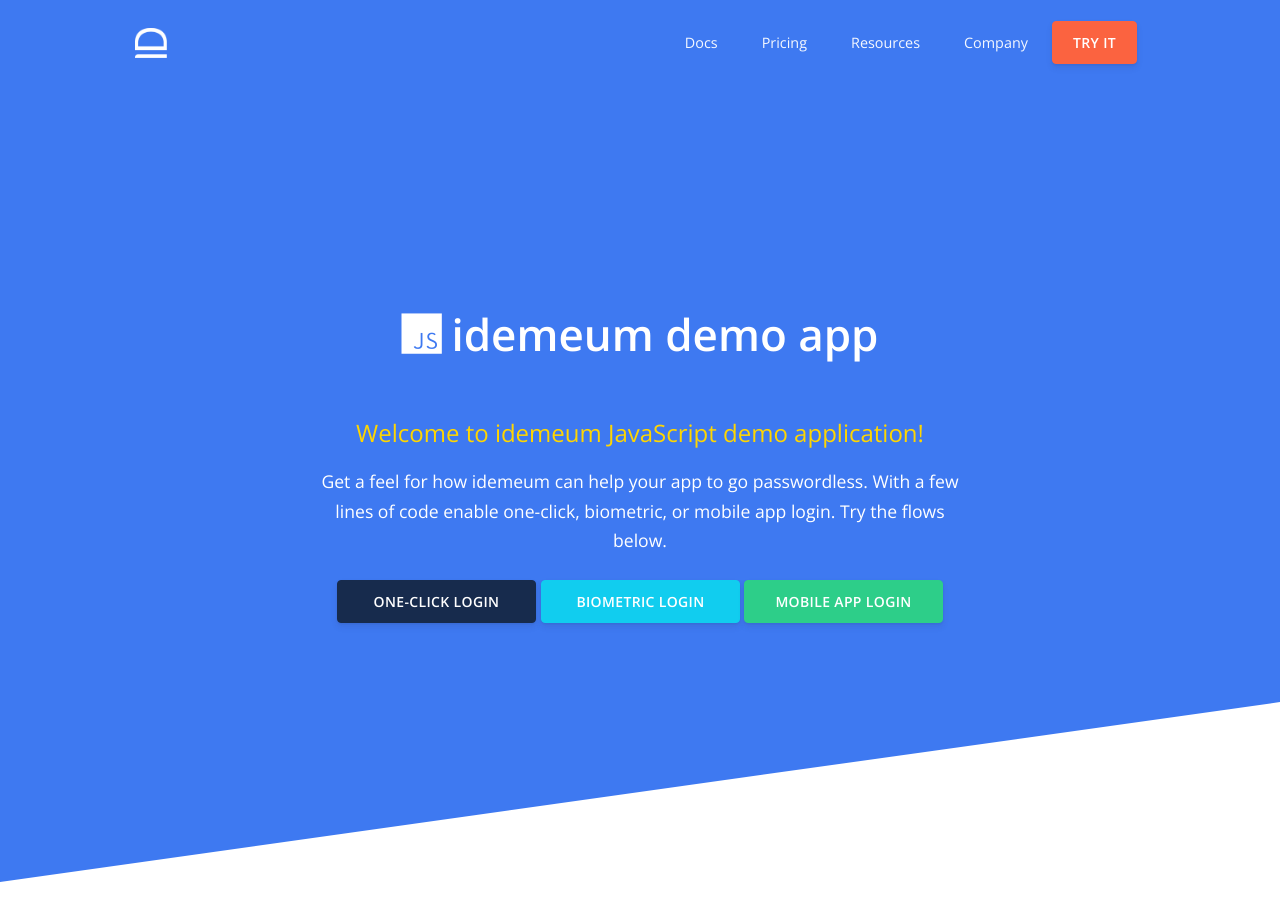
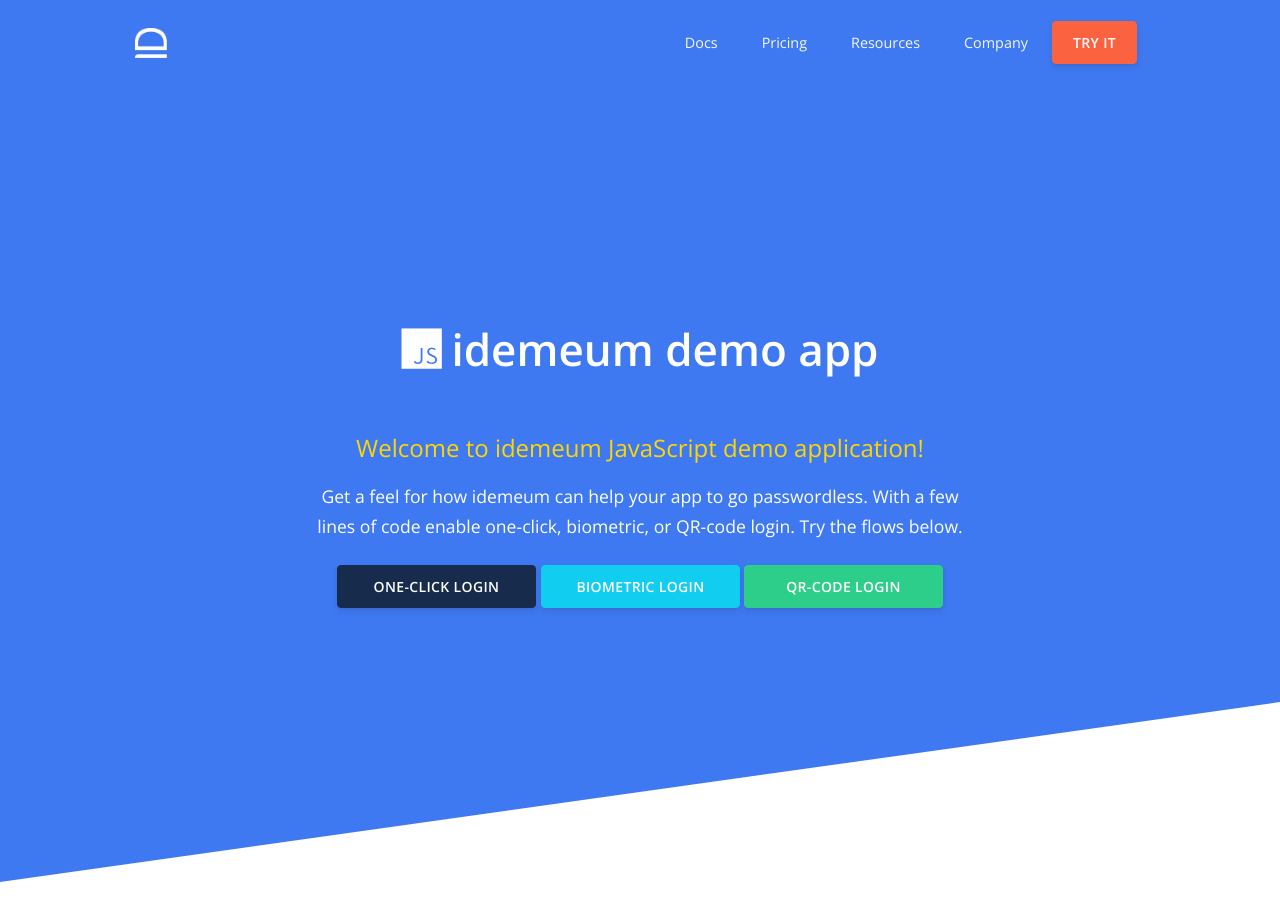
Before and after one commit to idemeum/js-demo-app, a Jekyll site: the page built from index.html, in a window 1280 px wide. Built offline with Jekyll 4.4.1, drawn with Linux system fonts in a browser that asks for light colours; nearby versions of some CDN libraries; the list of posts is cut into pages by our own code.

Commit message:
Updated buttons

```diff
--- a/_includes/home-header.html
+++ b/_includes/home-header.html
@@ -11,11 +11,11 @@
           <p id="myElement" class=" text-white mb-4" style="letter-spacing: 0.2em; font-size: 1.6275rem;"></p>
           <h2 class="display-2 text-white"><i class="fab fa-js"></i> idemeum demo app</h2>
 		  <h4 class="mt-5 text-yellow">Welcome to idemeum JavaScript demo application!</h1>
-		  <p class="text-white mt-3">Get a feel for how idemeum can help your app to go passwordless. With a few lines of code enable one-click, biometric, or mobile app login. Try the flows below. </p>
+		  <p class="text-white mt-3">Get a feel for how idemeum can help your app to go passwordless. With a few lines of code enable one-click, biometric, or QR-code login. Try the flows below. </p>
 
 		  <a href="/one-click"><button type="button" class="btn btn-default mt-2 fixed-width">One-click login</button></a>
 		  <a href="/biometric"><button type="button" class="btn btn-info mt-2 fixed-width">Biometric login</button></a>
-		  <a href="/mobile-app"><button type="button" class="btn btn-success mt-2 fixed-width">Mobile app login</button></a>
+		  <a href="/mobile-app"><button type="button" class="btn btn-success mt-2 fixed-width">QR-code login</button></a>
 
         </div>
       </div>
```
Also changed, not shown: 1 other file.
